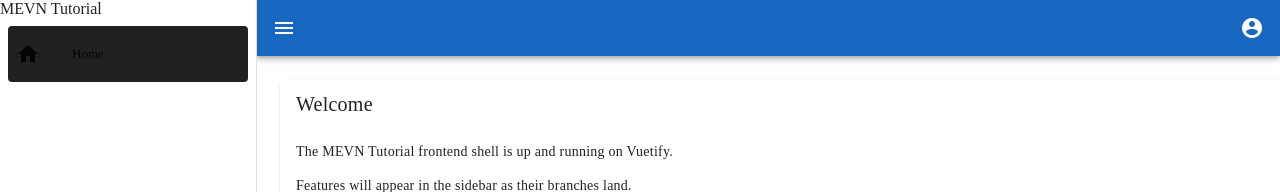
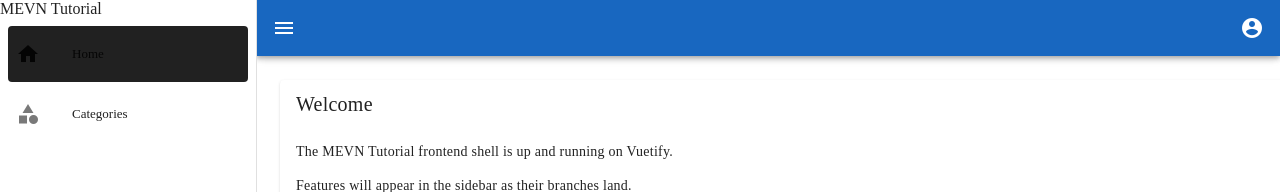
Before and after one commit to EdgarEldy/mevn_tutorial, a Vue app in the folder frontend/: page / in a window 1280 px wide. Shown: the top 192 px of the page. Built offline with nearby package versions, Linux system fonts and the light colour scheme.

Commit message:
feat(frontend): add Categories link to AppSidebar

```diff
--- a/frontend/src/components/AppSidebar.vue
+++ b/frontend/src/components/AppSidebar.vue
@@ -1,9 +1,10 @@
 <script setup>
-// Categories/products/customers/orders links are added one at a time by their own
-// feature branches (see the README's per-branch task lists), not all upfront here -
-// none of those routes exist yet, so linking to them now would just produce Vue
-// Router "No match found" warnings.
-const links = [{ to: '/', icon: 'mdi-home', label: 'Home' }]
+// Products/customers/orders links are added by their own feature branches (see the
+// README's per-branch task lists), not all upfront here - those routes don't exist yet.
+const links = [
+  { to: '/', icon: 'mdi-home', label: 'Home' },
+  { to: '/categories', icon: 'mdi-shape', label: 'Categories' },
+]
 </script>
 
 <template>
```
